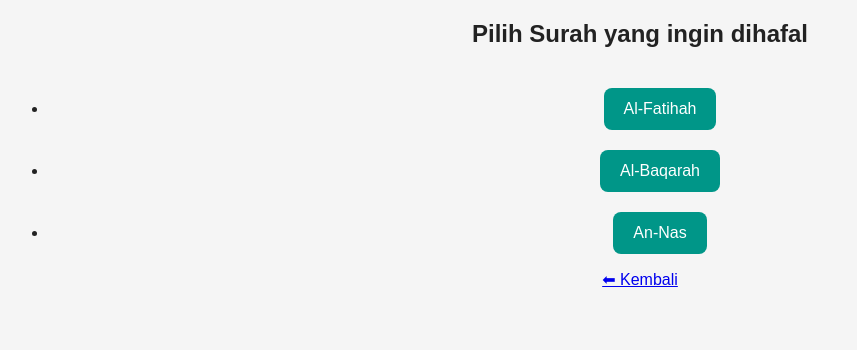
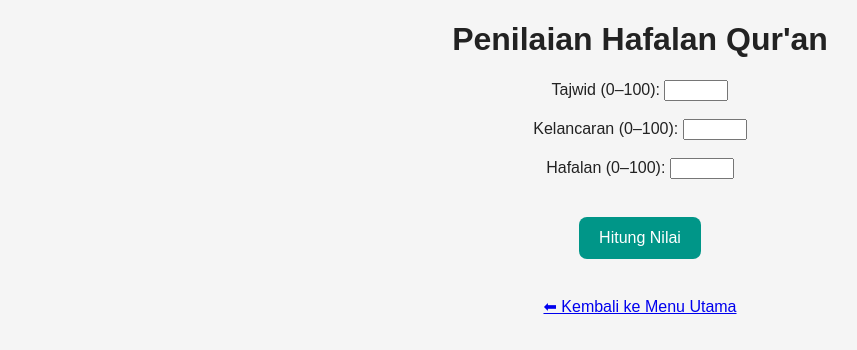
Before and after one commit to qurani-interaktif-dotcom/Tahfidz_Apk, a plain HTML site: page hafalan.html in a window 1280 px wide. Shown: the whole page, without its empty margins (0-857 px from the left). Drawn offline with Linux system fonts and the light colour scheme.

Commit message:
Update hafalan.html for assessment features

```diff
--- a/hafalan.html
+++ b/hafalan.html
@@ -1,18 +1,23 @@
 <!DOCTYPE html>
 <html lang="id">
 <head>
-  <meta charset="UTF-8">
-  <meta name="viewport" content="width=device-width, initial-scale=1.0">
-  <title>Hafalan Qur'an</title>
+  <meta charset="UTF-8" />
+  <meta name="viewport" content="width=device-width, initial-scale=1.0" />
+  <title>Penilaian Hafalan</title>
   <link rel="stylesheet" href="style.css">
 </head>
 <body>
-  <h2>Pilih Surah yang ingin dihafal</h2>
-  <ul>
-    <li><button>Al-Fatihah</button></li>
-    <li><button>Al-Baqarah</button></li>
-    <li><button>An-Nas</button></li>
-  </ul>
-  <a href="index.html">⬅ Kembali</a>
+  <h1>Penilaian Hafalan Qur'an</h1>
+  <label>Tajwid (0–100):</label>
+  <input type="number" id="tajwid" min="0" max="100"><br><br>
+  <label>Kelancaran (0–100):</label>
+  <input type="number" id="kelancaran" min="0" max="100"><br><br>
+  <label>Hafalan (0–100):</label>
+  <input type="number" id="hafalan" min="0" max="100"><br><br>
+  <button id="hitung">Hitung Nilai</button>
+  <div id="hasil" style="margin-top:20px; font-weight:bold;"></div>
+  <br>
+  <a href="index.html">⬅ Kembali ke Menu Utama</a>
+  <script src="script.js"></script>
 </body>
 </html>
```
